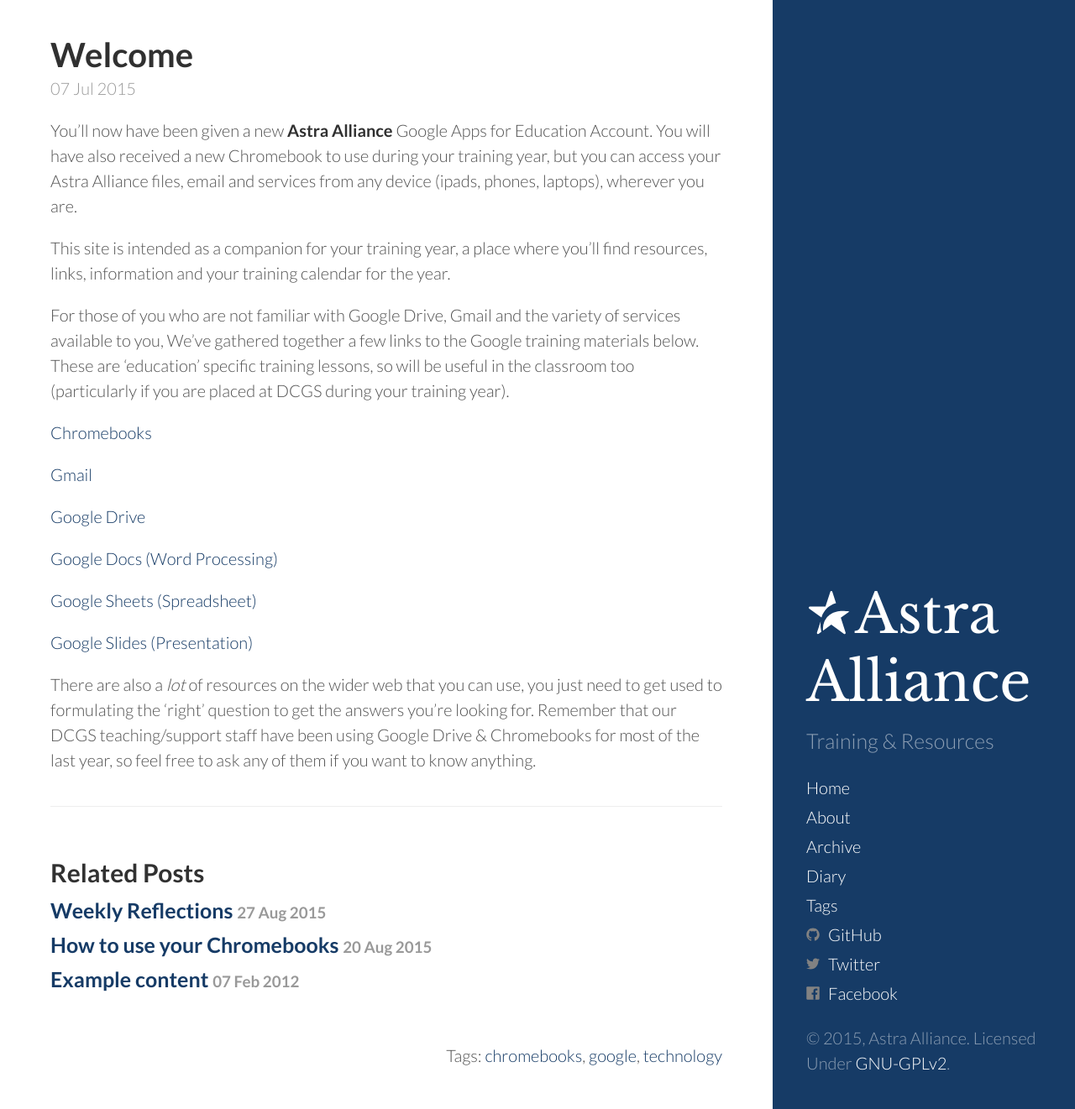
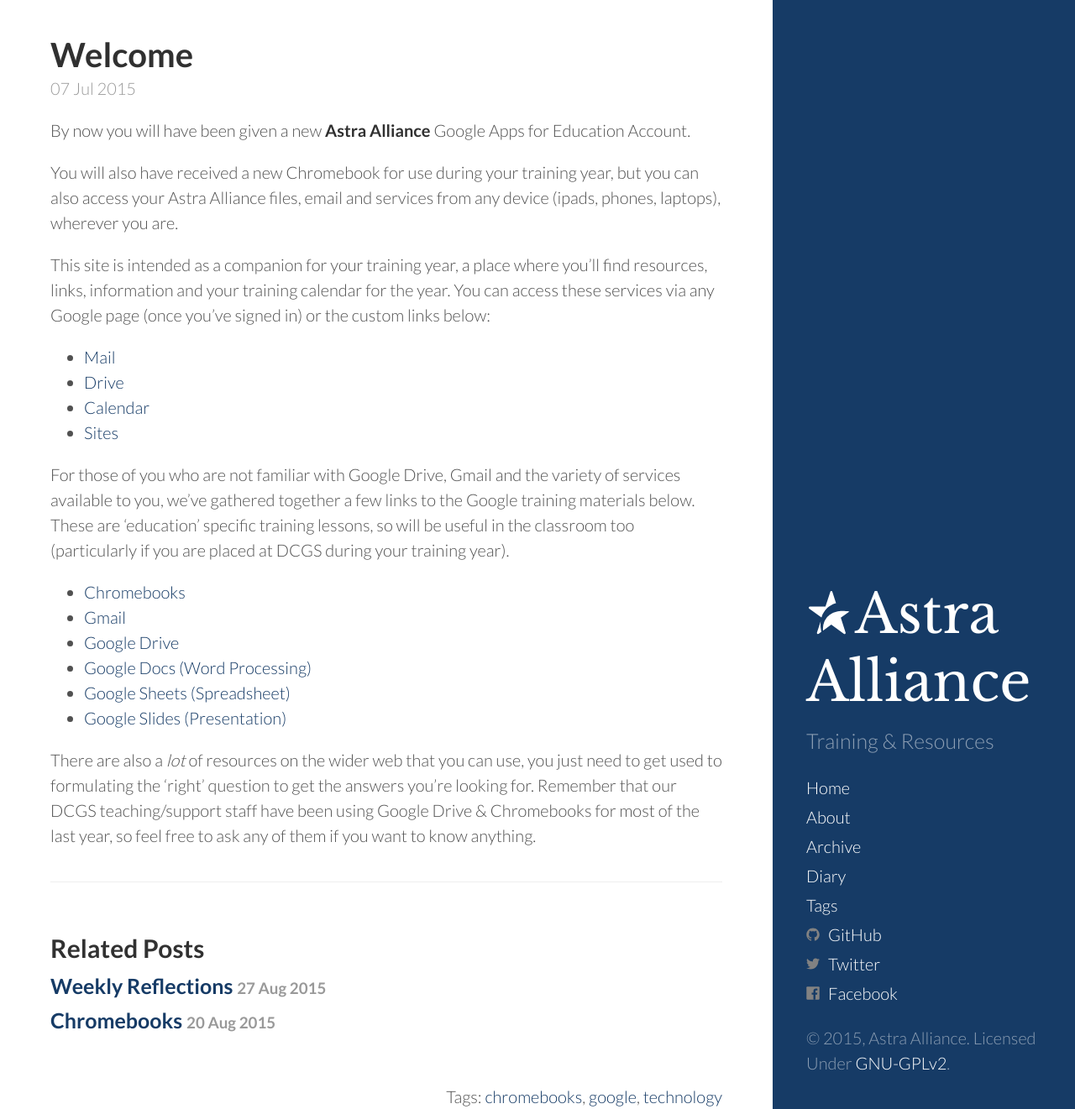
Before and after one commit to Astra-Alliance/astra-alliance.github.io, a Jekyll site: the page built from _posts/2015-07-07-welcome.md, in a window 1280 px wide and 1321 px high. Shown: the whole window at 84% size. Built offline with Jekyll 4.4.1, drawn with Linux system fonts in a browser that asks for light colours; Markdown is read by kramdown in place of the engine named in the settings.

Commit message:
Content Posts

```diff
--- a/_config.yml
+++ b/_config.yml
@@ -12,7 +12,6 @@
 description:			"Teacher Training Materials, Diary & Resources for the Astra Alliance"
 url:					http://training.astra-alliance.com
 baseurl:				/
-excerpt_separator:		<!--more-->
 author:
   name:					"JD"
   url:					https://github.com/astra-alliance
--- a/_posts/2015-07-07-welcome.md
+++ b/_posts/2015-07-07-welcome.md
@@ -7,24 +7,27 @@
 - technology
 published: true
 author: JD
+permalink: /welcome/
 ---
 
-You'll now have been given a new __Astra Alliance__ Google Apps for Education Account. <!--more-->You will have also received a new Chromebook to use during your training year, but you can access your Astra Alliance files, email and services from any device (ipads, phones, laptops), wherever you are.
+By now you will have been given a new __Astra Alliance__ Google Apps for Education Account.
 
-This site is intended as a companion for your training year, a place where you'll find resources, links, information and your training calendar for the year.
+You will also have received a new Chromebook for use during your training year, but you can also access your Astra Alliance files, email and services from any device (ipads, phones, laptops), wherever you are.
 
-For those of you who are not familiar with Google Drive, Gmail and the variety of services available to you, We've gathered together a few links to the Google training materials below. These are 'education' specific training lessons, so will be useful in the classroom too (particularly if you are placed at DCGS during your training year).
+This site is intended as a companion for your training year, a place where you'll find resources, links, information and your training calendar for the year. You can access these services via any Google page (once you've signed in) or the custom links below:
 
-[Chromebooks](https://www.google.com/edu/training/get-trained/chromebooks/basics.html)
++ [Mail](http://mail.astra-alliance.com)
++ [Drive](http://drive.astra-alliance.com)
++ [Calendar](http://calendar.astra-alliance.com)
++ [Sites](http://sites.astra-alliance.com)
 
-[Gmail](https://www.google.com/edu/training/get-trained/gmail/basics.html)
+For those of you who are not familiar with Google Drive, Gmail and the variety of services available to you, we've gathered together a few links to the Google training materials below. These are 'education' specific training lessons, so will be useful in the classroom too (particularly if you are placed at DCGS during your training year).
 
-[Google Drive](https://www.google.com/edu/training/get-trained/drive/basics.html)
-
-[Google Docs (Word Processing)](https://www.google.com/edu/training/get-trained/docs/basics.html)
-
-[Google Sheets (Spreadsheet)](https://www.google.com/edu/training/get-trained/sheets/basics.html)
-
-[Google Slides (Presentation)](https://www.google.com/edu/training/get-trained/slides/basics.html)
++ [Chromebooks](https://www.google.com/edu/training/get-trained/chromebooks/basics.html)
++ [Gmail](https://www.google.com/edu/training/get-trained/gmail/basics.html)
++ [Google Drive](https://www.google.com/edu/training/get-trained/drive/basics.html)
++ [Google Docs (Word Processing)](https://www.google.com/edu/training/get-trained/docs/basics.html)
++ [Google Sheets (Spreadsheet)](https://www.google.com/edu/training/get-trained/sheets/basics.html)
++ [Google Slides (Presentation)](https://www.google.com/edu/training/get-trained/slides/basics.html)
 
 There are also a _lot_ of resources on the wider web that you can use, you just need to get used to formulating the 'right' question to get the answers you're looking for. Remember that our DCGS teaching/support staff have been using Google Drive & Chromebooks for most of the last year, so feel free to ask any of them if you want to know anything.
--- a/index.html
+++ b/index.html
@@ -12,7 +12,10 @@
       </a>
     </h1>
     <span class="post-date">{{ post.date | date_to_string }}</span>
-    {{ post.excerpt }}
+    {{ post.content | strip_html | truncate:250 }}
+	{% if post.content | size > 250 %}
+	  <strong><em> <a href="{{ post.url }}">Read more</a></em></strong>
+	{% endif %}
   </div>
   {% endfor %}
 </div>
```
Also changed, not shown: _posts/2012-02-07-example-content.md (deleted, +0 -142 lines), _posts/2015-08-20-chromebooks.md (+16 -4 lines), _posts/2015-08-27-weekly-reflections.md (+4 -6 lines).
